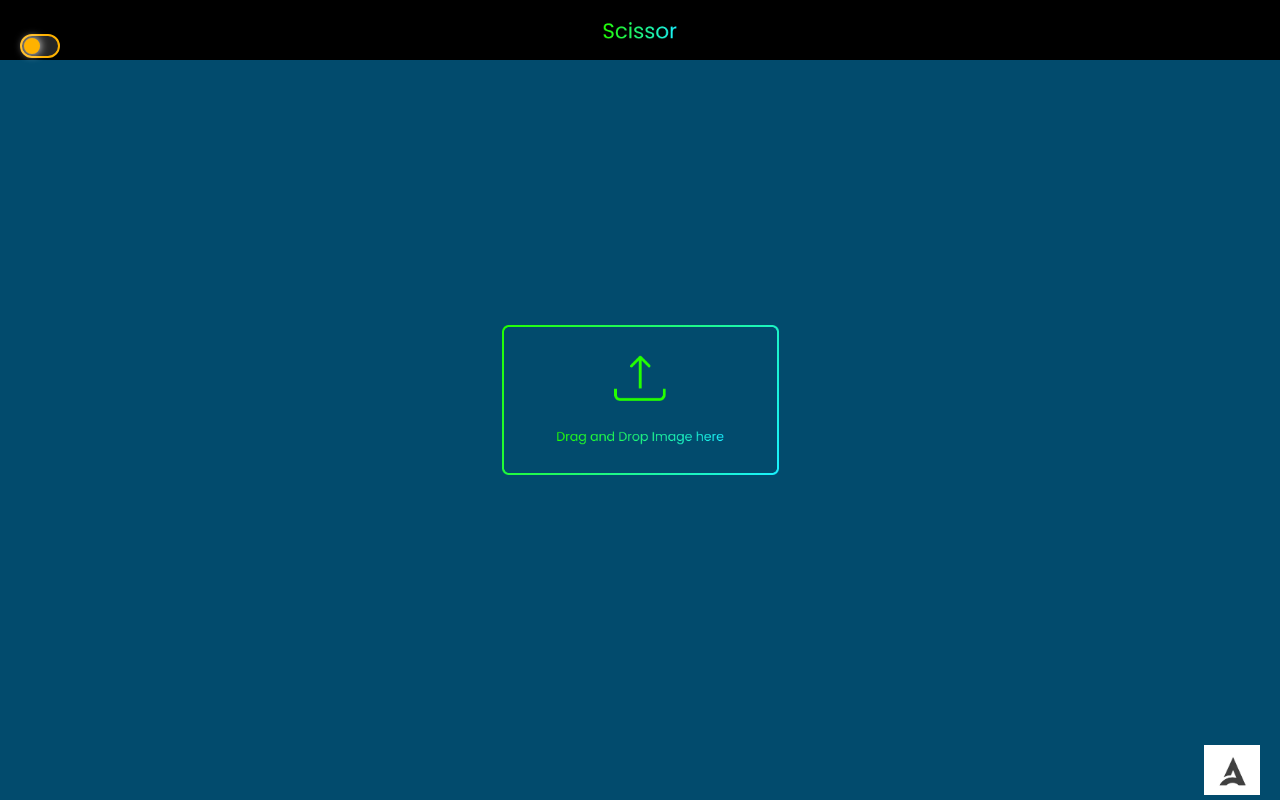
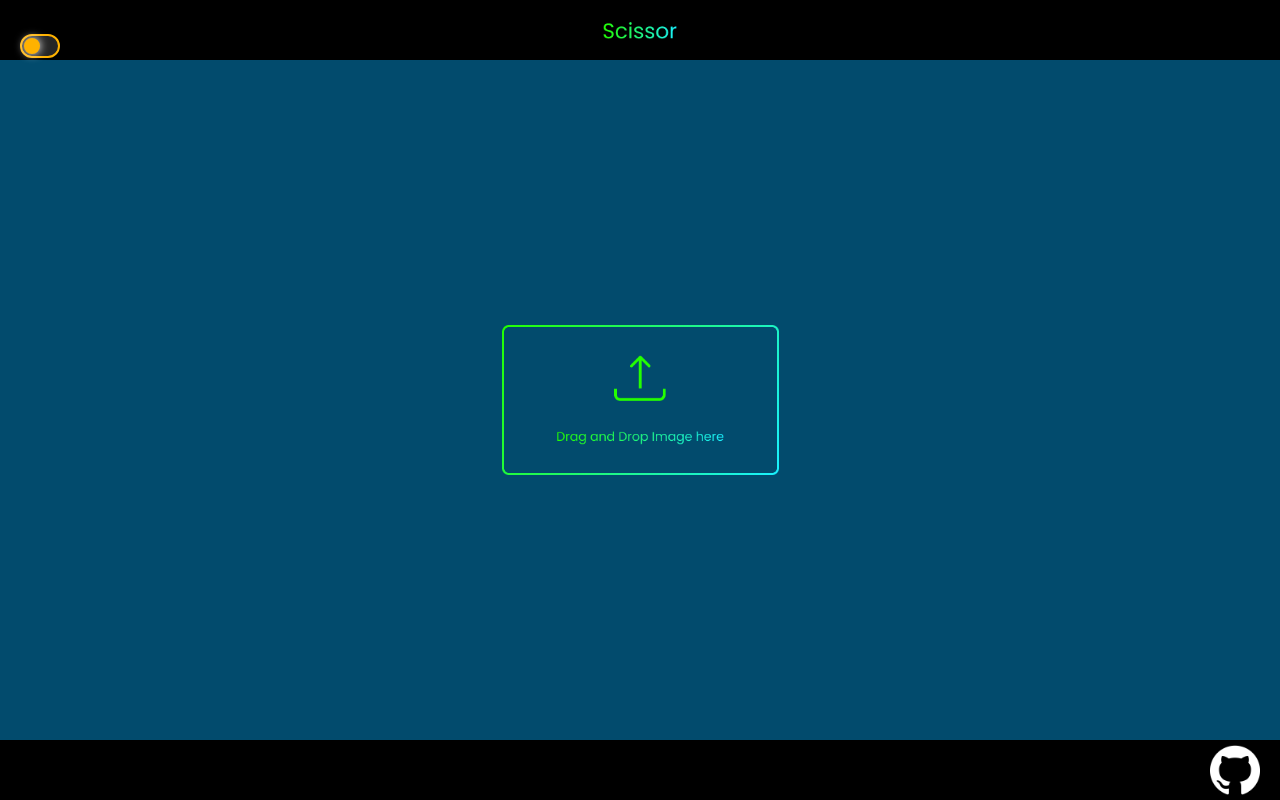
Before and after one commit to acmpesuecc/ImageCompressor, a plain HTML site: page index.html in a window 1280 px wide. Drawn offline with Linux system fonts and the light colour scheme.

Commit message:
updated footer and logo

```diff
--- a/design.css
+++ b/design.css
@@ -218,6 +218,7 @@ button {
     padding: 20px;
     height: 60px;
     width: 100%;
+    background: #000;
     margin: auto;
     bottom: 0;
 }
--- a/index.html
+++ b/index.html
@@ -57,7 +57,7 @@
       </div>
     </div>
     <div class="footer">
-      <img src="./images/logo_a.png" />
+      <img src="./images/octocat_white.jpg" />
     </div>
     <script src="assets/js/jquery.min.js"></script>
     <script src="range.js"></script>
```
Also changed, not shown: images/Octocat.png (added), images/octocat_white.jpg (added).
